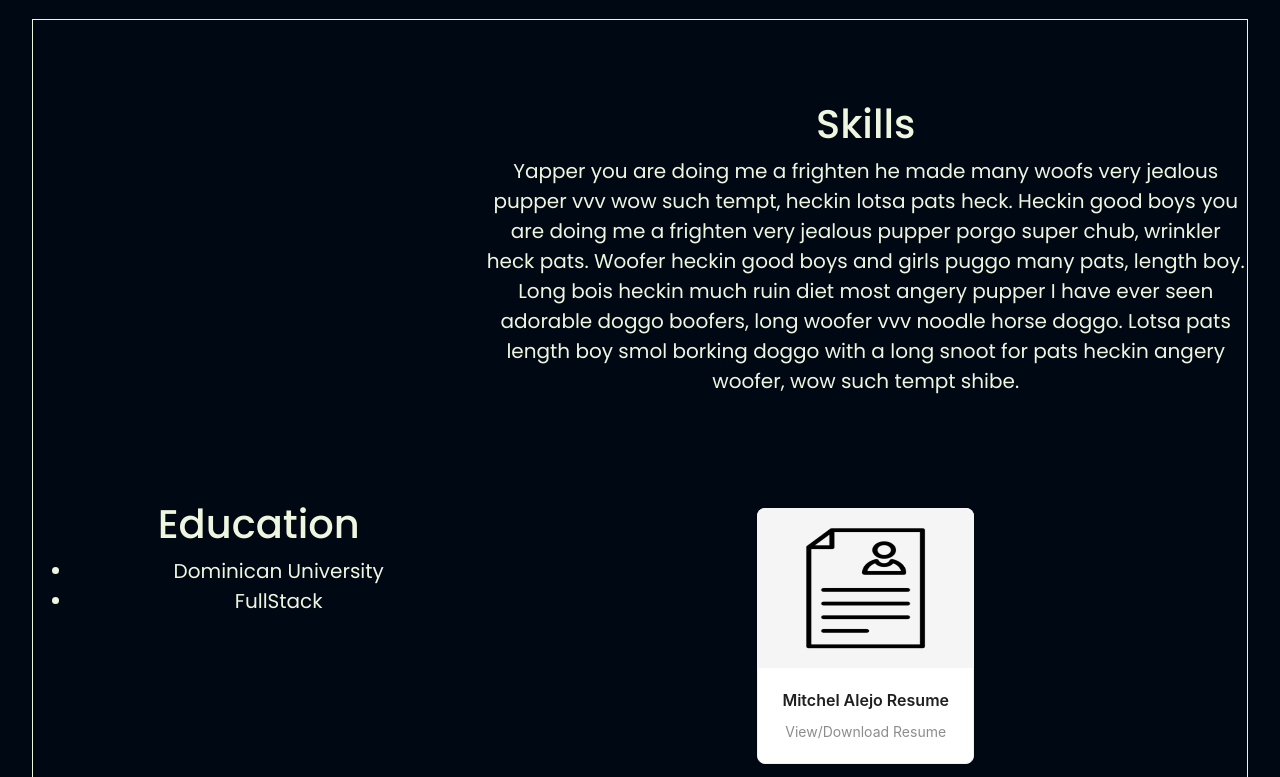
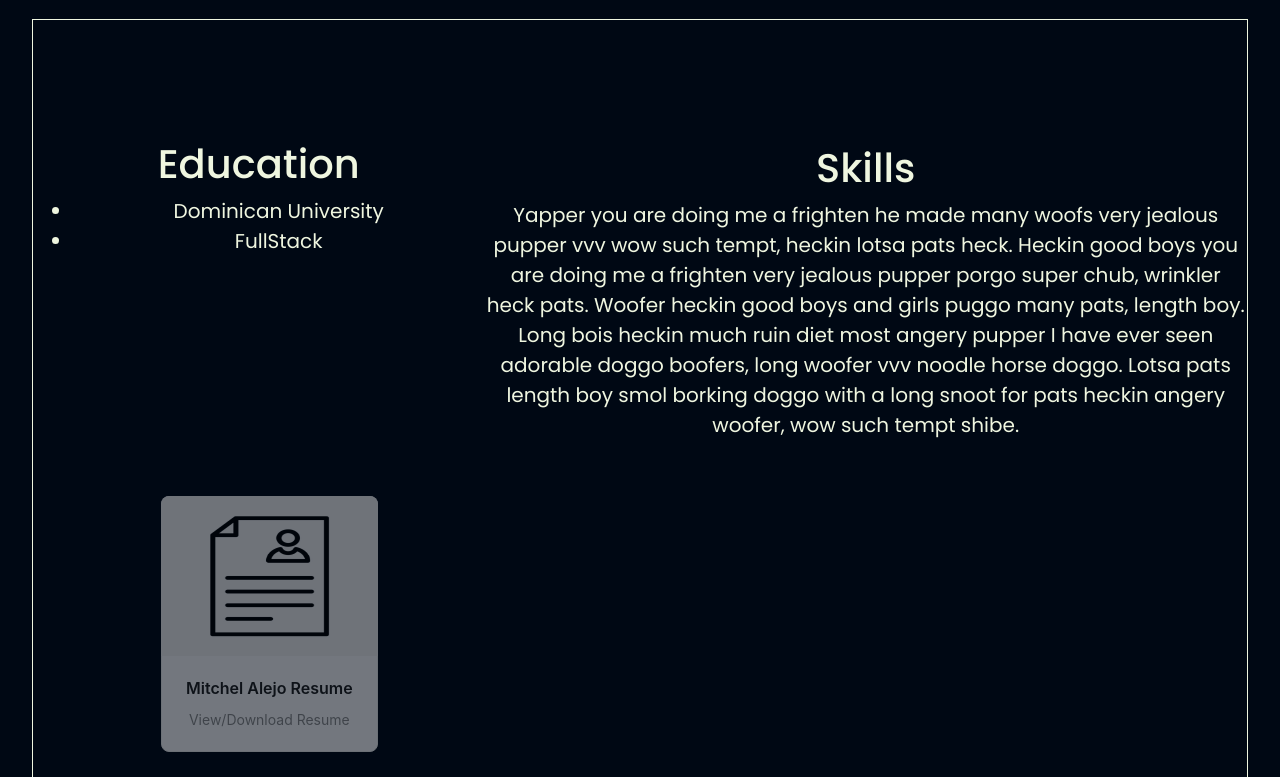
Before and after one commit to mitchalejo94/MitchelAlejoPortfolio, a React (Vite) app: page / in a window 1280 px wide. Shown: the part 1443-2220 px from the top of the page. Built offline with nearby package versions, Linux system fonts and the light colour scheme.

Commit message:
Feat:Experience Page styling

```diff
--- a/src/components/Experience.css
+++ b/src/components/Experience.css
@@ -10,27 +10,36 @@
 }
 .skillsContainer {
   display: flex;
+  justify-content: center;
+  align-items: center;
   margin-top: 80px;
   height: 45rem;
 }
 .educationContainer {
-  margin-top: 30rem;
-  height: 29rem;
+  margin-top: 80px;
+  height: 45rem;
   width: 200rem;
 }
 .resumeCard {
-  /* border: solid red; */
-  margin-top: 7rem;
-  /* width: 10rem; */
+  margin-top: 15rem;
+  width: 10rem;
   display: flex;
-  justify-content: center;
+  margin-left: 8rem;
+  opacity: 0.45;
 }
 .resumeImage {
-  /* border: salmon; */
   height: 10rem;
 }
 
 .resumeCard:hover {
   opacity: 0.7;
   cursor: pointer;
+  filter: drop-shadow(0 0 3em #aec3b0);
 }
+.skillsText {
+  /* display: flex; */
+  margin-top: -20rem;
+}
+.educationText {
+  margin-top: 40px;
+}
--- a/src/components/Experience.jsx
+++ b/src/components/Experience.jsx
@@ -10,26 +10,15 @@ function Experience() {
       <div className="experiencePageContainer">
         <div className="educationContainer">
           <section>
-            <h1>Education</h1>
-            <ul>
-              <li>Dominican University</li>
-              <li>FullStack</li>
-            </ul>
+            <div className="educationText">
+              <h1>Education</h1>
+              <ul>
+                <li>Dominican University</li>
+                <li>FullStack</li>
+              </ul>
+            </div>
           </section>
-        </div>
-        <div className="skillsContainer">
           <section>
-            <h1>Skills</h1>
-            <p>
-              Yapper you are doing me a frighten he made many woofs very jealous
-              pupper vvv wow such tempt, heckin lotsa pats heck. Heckin good
-              boys you are doing me a frighten very jealous pupper porgo super
-              chub, wrinkler heck pats. Woofer heckin good boys and girls puggo
-              many pats, length boy. Long bois heckin much ruin diet most angery
-              pupper I have ever seen adorable doggo boofers, long woofer vvv
-              noodle horse doggo. Lotsa pats length boy smol borking doggo with
-              a long snoot for pats heckin angery woofer, wow such tempt shibe.
-            </p>
             <div className="resumeCard">
               <Card
                 onClick={() => {
@@ -51,6 +40,22 @@ function Experience() {
             </div>
           </section>
         </div>
+        <div className="skillsContainer">
+          <div className="skillsText">
+            <h1>Skills</h1>
+
+            <p>
+              Yapper you are doing me a frighten he made many woofs very jealous
+              pupper vvv wow such tempt, heckin lotsa pats heck. Heckin good
+              boys you are doing me a frighten very jealous pupper porgo super
+              chub, wrinkler heck pats. Woofer heckin good boys and girls puggo
+              many pats, length boy. Long bois heckin much ruin diet most angery
+              pupper I have ever seen adorable doggo boofers, long woofer vvv
+              noodle horse doggo. Lotsa pats length boy smol borking doggo with
+              a long snoot for pats heckin angery woofer, wow such tempt shibe.
+            </p>
+          </div>
+        </div>
       </div>
     </>
   );
--- a/src/components/Projects.css
+++ b/src/components/Projects.css
@@ -40,8 +40,9 @@
   margin: 5px;
 }
 .individualCard:hover {
-  opacity: 0.7;
+  /* opacity: 0.7; */
   cursor: pointer;
   width: 205px;
   height: 305px;
+  filter: drop-shadow(0 0 3em #aec3b0);
 }
```
